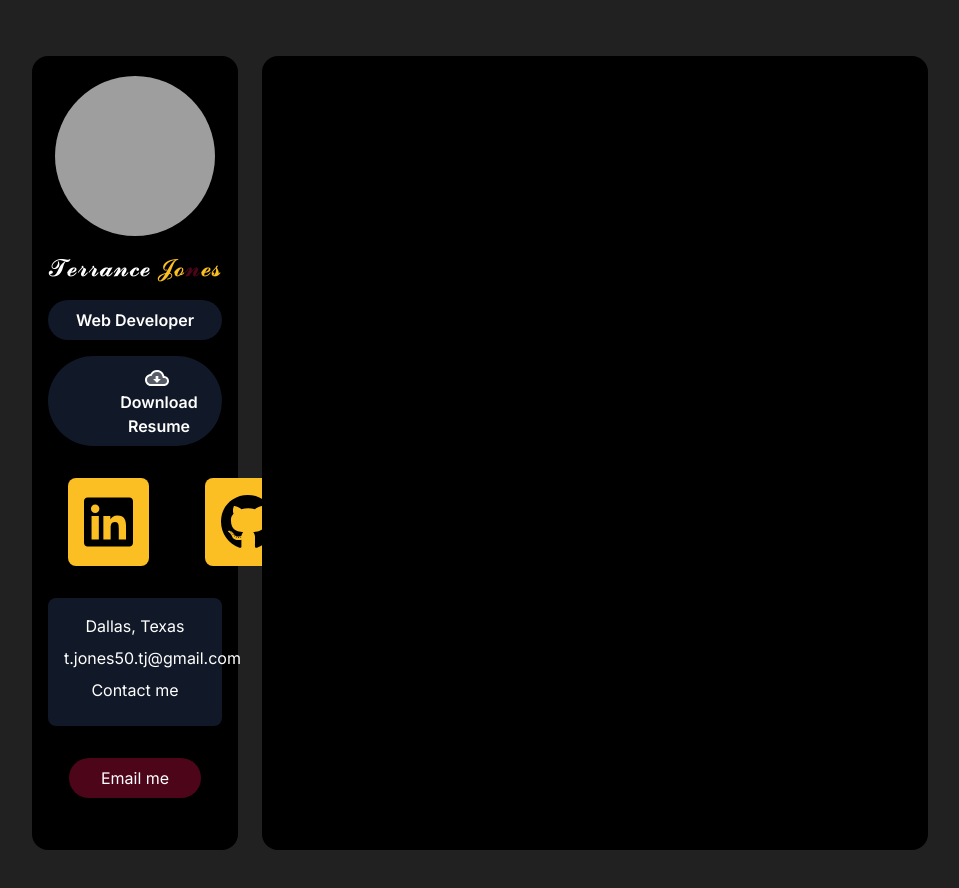
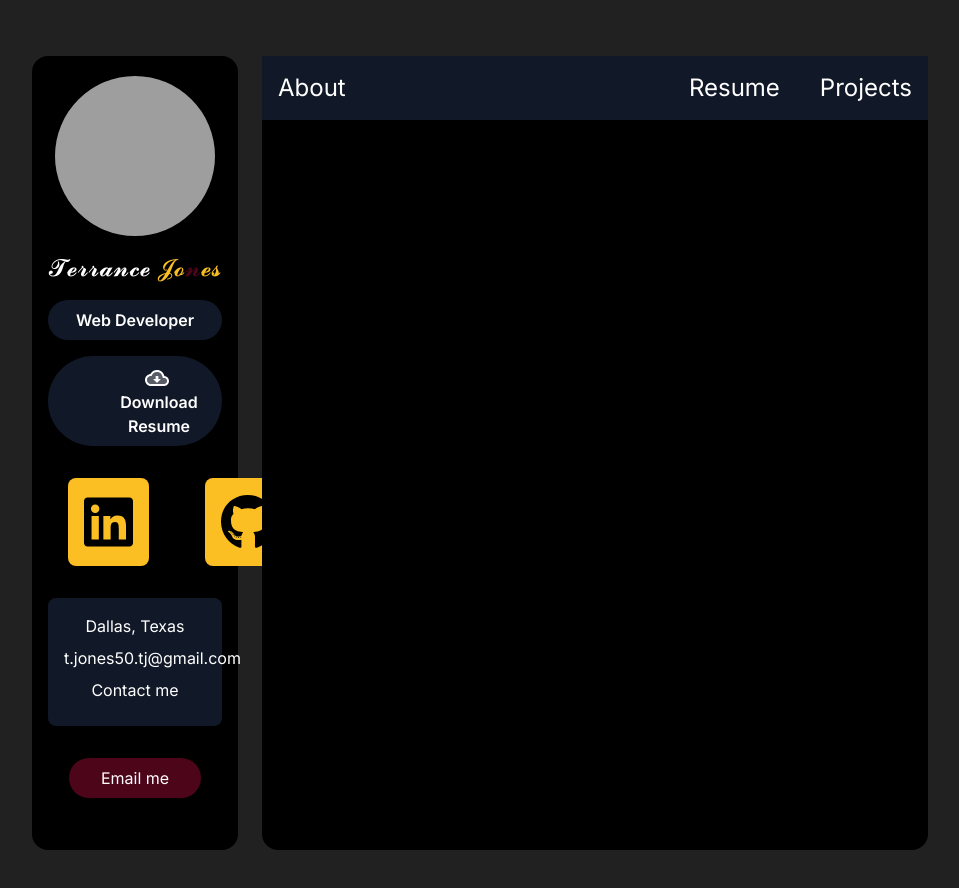
Before and after one commit to TJones-tech/portfolio, a Next.js app in the folder elite-portfolio/: page / in a window 1280 px wide. Shown: the top 888 px of the page, without its empty margins (160-1119 px from the left). Built offline with nearby package versions, Linux system fonts and the light colour scheme; grey boxes are pictures that could not be loaded.

Commit message:
navbar configuration

```diff
--- a/elite-portfolio/app/page.tsx
+++ b/elite-portfolio/app/page.tsx
@@ -1,5 +1,6 @@
 import Image from "next/image";
 import Sidebar from "./src/components/Sidebar/Sidebar";
+import Navbar from "./src/components/Navbar/Navbar";
 
 export default function Home() {
   return (
@@ -7,7 +8,9 @@ export default function Home() {
       <div className="col-span-3 bg-black rounded-2xl max-[767px]:col-span-12">
         <Sidebar />
       </div>
-      <div className="col-span-9 bg-black  rounded-2xl max-[767px]:col-span-12"></div>
+      <div className="col-span-9 bg-black  rounded-2xl max-[767px]:col-span-12">
+        <Navbar />
+      </div>
     </div>
   );
 }
--- /dev/null
+++ b/elite-portfolio/app/src/components/Navbar/Navbar.tsx
@@ -0,0 +1,31 @@
+import React from "react";
+
+export default function Navbar() {
+  return (
+    <nav className="flex flex-wrap items-center justify-between p-4 bg-gray-900">
+      <div className="block lg:hidden"></div>
+      <div className="hidden w-full navbar-menu lg:order-1 lg:block lg:w-2/5">
+        <a
+          className="block mt-4 mr-10 text-2xl text-white hover:text-3xl hover:font-bold hover:underline hover:decoration-4 hover:decoration-solid hover:decoration-amber-400 lg:inline-block lg:mt-0"
+          href="#"
+        >
+          About
+        </a>
+      </div>
+      <div className="hidden w-full navbar-menu lg:order-3 lg:block lg:w-2/5 lg:text-right">
+        <a
+          className="block mt-4 mr-10 text-2xl text-white lg:inline-block lg:mt-0 hover:text-3xl hover:font-bold hover:underline hover:decoration-4 hover:decoration-solid hover:decoration-amber-400"
+          href="#"
+        >
+          Resume
+        </a>
+        <a
+          className="block mt-4 text-2xl text-white lg:inline-block lg:mt-0 hover:text-3xl hover:font-bold hover:underline hover:decoration-4 hover:decoration-solid hover:decoration-amber-400"
+          href="#"
+        >
+          Projects
+        </a>
+      </div>
+    </nav>
+  );
+}
```
Also changed, not shown: elite-portfolio/app/src/components/Navbar/navbar.css (added).
